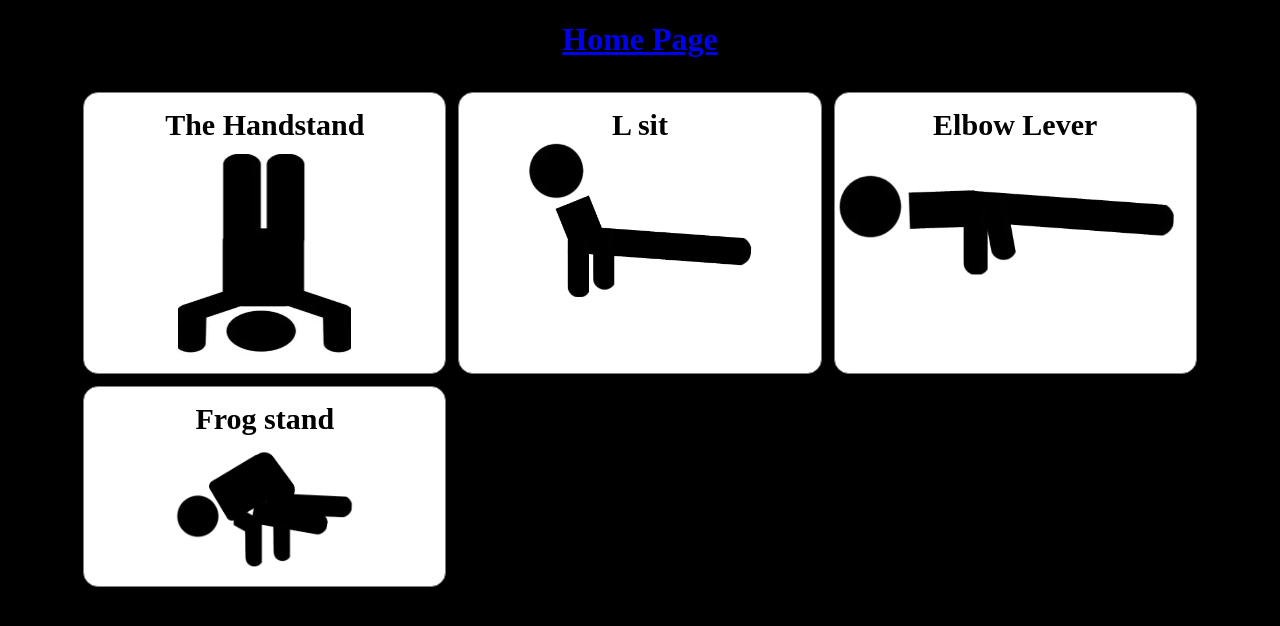
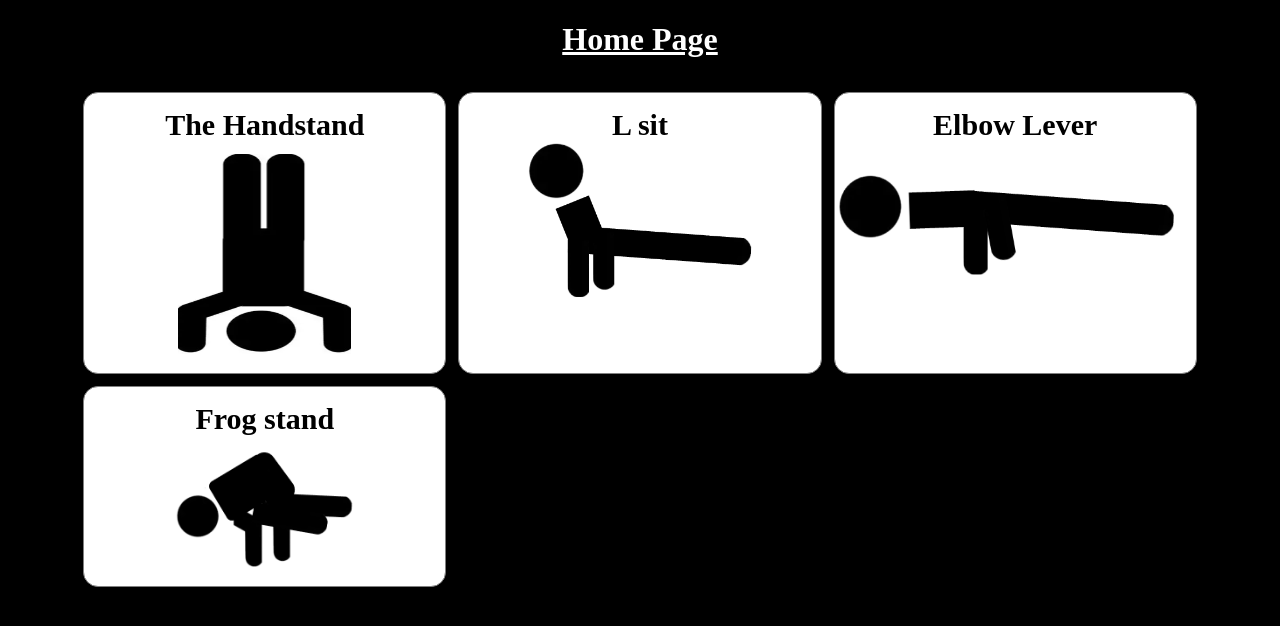
Before and after one commit to AwestonCHA/AwestonCHA.github.io, a plain HTML site: page No equipment calisthenics moves.HTML in a window 1280 px wide. Drawn offline with Linux system fonts and the light colour scheme.

Commit message:
Fix HTML formatting and structure

```diff
--- a/No equipment calisthenics moves.HTML
+++ b/No equipment calisthenics moves.HTML
@@ -34,7 +34,7 @@
     </style>
 </head>
 <body style="background-color: black">
-    <h1 style="text-align: center; color: white;"><a href="index.html"> Home Page </a></h1>
+    <h1 style="text-align: center;"><a href="index.html" style="color: white"> Home Page </a></h1>
     </hr>
     <table>
         <tr style="font-family:Century">
```
